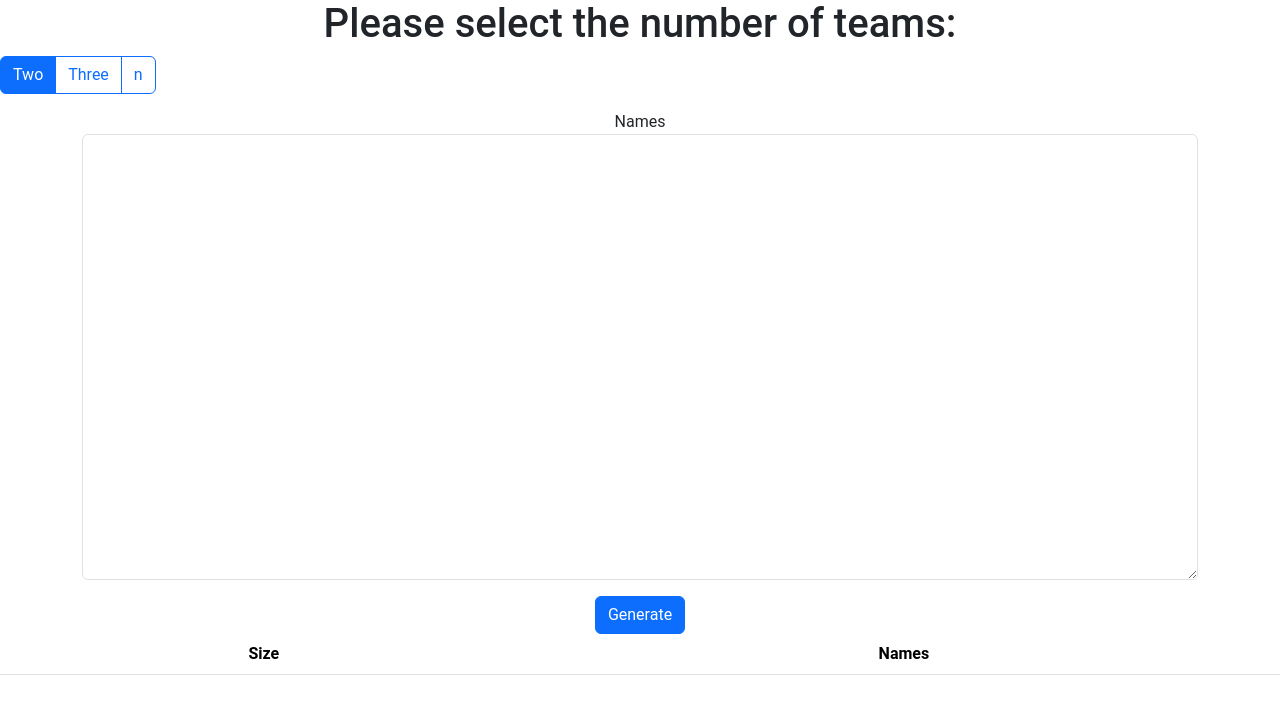
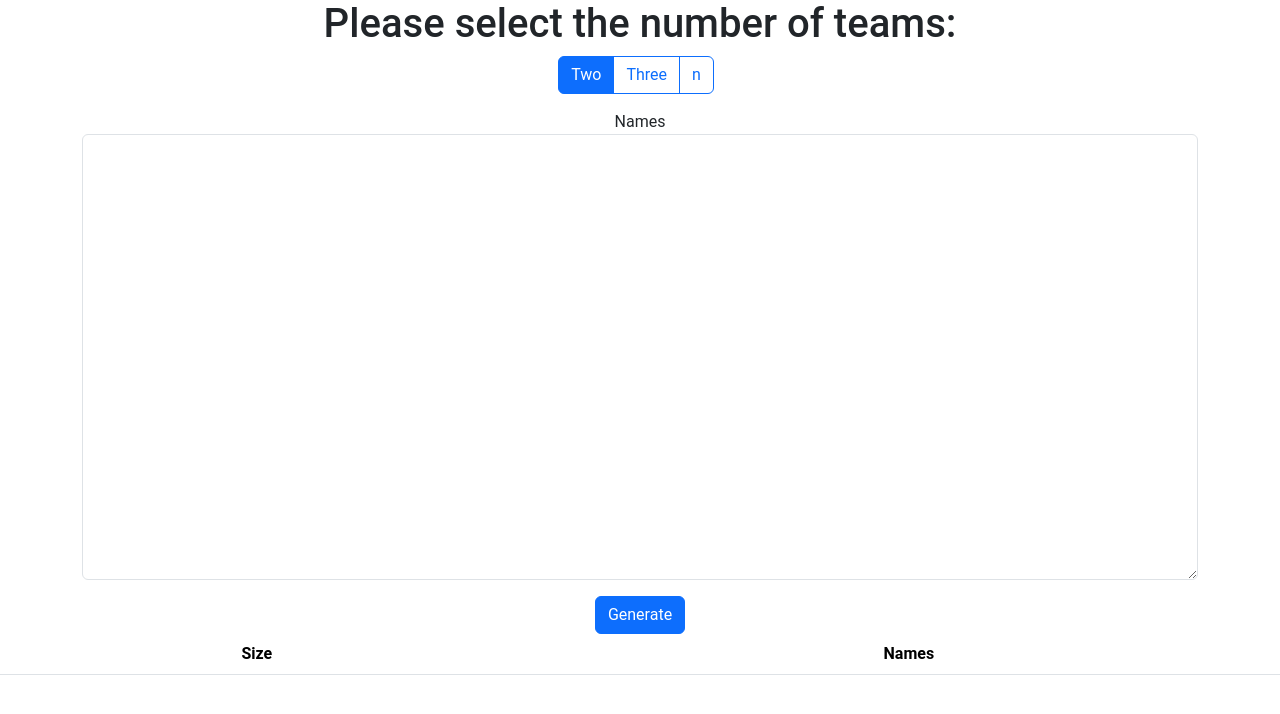
Before and after one commit to 3Int/vb, an Angular app: page / in a window 1280 px wide. Shown: the top 714 px of the page. Built offline with nearby package versions, Linux system fonts and the light colour scheme.

Commit message:
center nTeamsSelector

```diff
--- a/src/app/app.component.html
+++ b/src/app/app.component.html
@@ -4,10 +4,10 @@
   }
 </style>
 <main class="main">
-  <div class="text-center">
+  <div class="row justify-content-md-center">
     <h1>Please select the number of teams:</h1>
-  <div class="btn-toolbar mb-3" role="toolbar">
-  <div class="btn-group" id="numTeamsSelector" role="group"
+  <div class="btn-toolbar mb-3 col justify-content-center" role="toolbar">
+  <div class="btn-group me-2" id="numTeamsSelector" role="group"
     value="2">
     <input value="2" [(ngModel)]="numTeamsSelectorValue" type="radio" class="btn-check" name="btnradio" id="btnradio1" autocomplete="off" checked>
     <label class="btn btn-outline-primary" for="btnradio1">Two</label>
@@ -18,7 +18,7 @@
     <input value="n" [(ngModel)]="numTeamsSelectorValue" type="radio" class="btn-check" name="btnradio" id="btnradio3" autocomplete="off">
     <label class="btn btn-outline-primary" for="btnradio3">n</label>
   </div>
-  <div *ngIf="numTeamsSelectorValue === 'n'" id="nTeamsText" >
+  <div *ngIf="numTeamsSelectorValue === 'n'" id="nTeamsText" class="col-md-auto">
     <label for="nTeamsField">n Teams</label>
     <input type="number" pattern="\d*" [(ngModel)]="nTeamsValue" id="nTeamsField" class="form-control" >
   </div>
```
